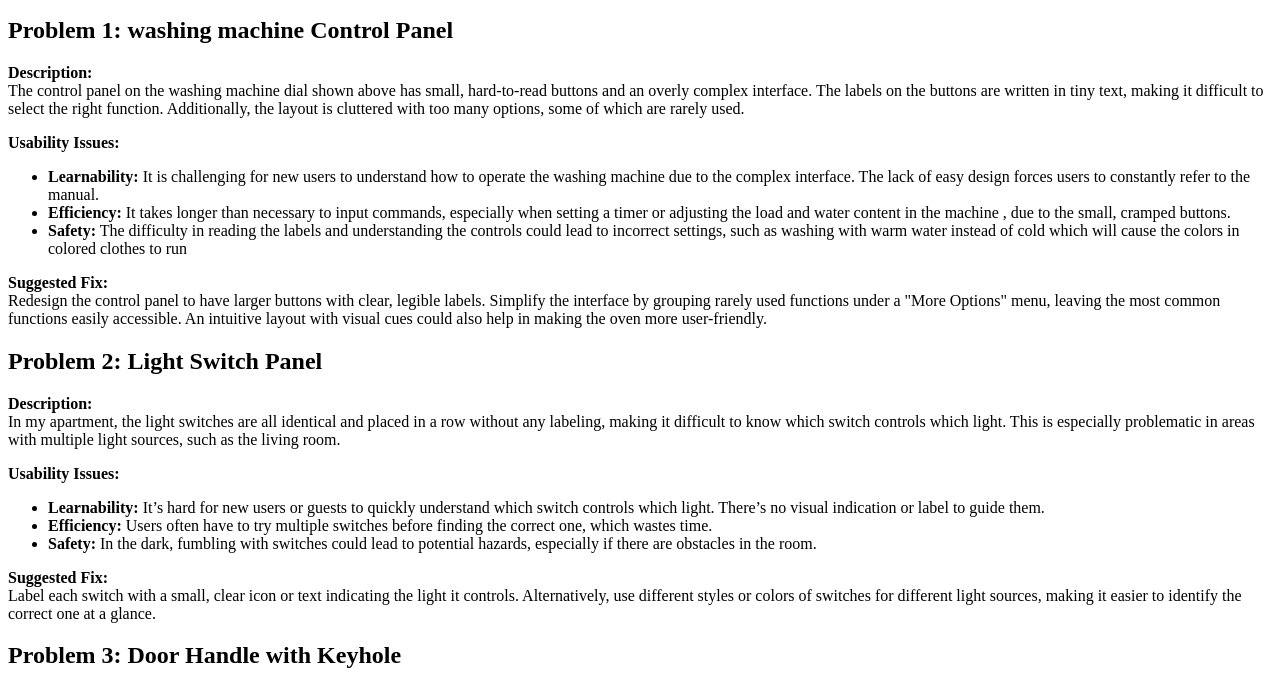
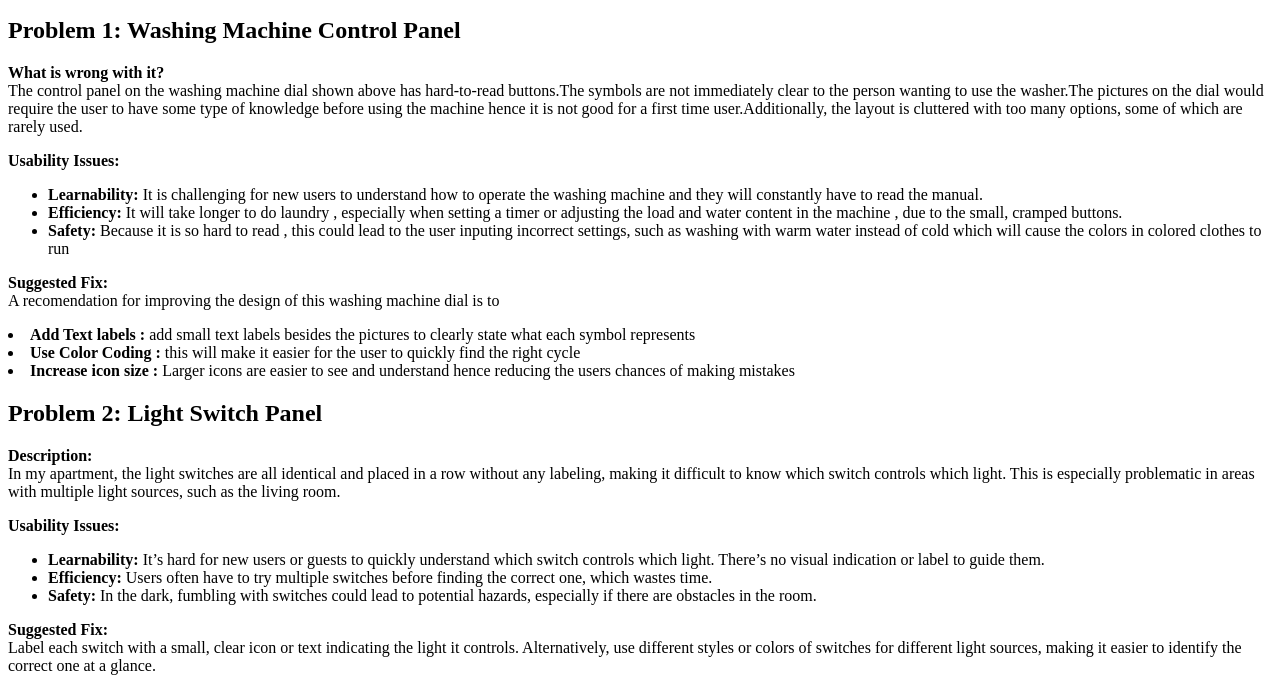
Before and after one commit to mmedinajr/Hw-1, a plain HTML site: page doet/index.html in a window 1280 px wide. Shown: the part 101-787 px from the top of the page. Drawn offline with Linux system fonts and the light colour scheme.

Commit message:
first serious comit

```diff
--- a/doet/index.html
+++ b/doet/index.html
@@ -17,20 +17,23 @@ Date:8/19/2024
     <div class="problem">
 		<img src="Dial.jpg" alt="Dial Image washer " width="200" height="200">
 
-        <h2>Problem 1: washing machine Control Panel</h2>
-        <p><strong>Description:</strong><br>
-        The control panel on the washing machine dial shown above has small, hard-to-read buttons and an overly complex interface. The labels on the buttons are written in tiny text, making it difficult to select the right function. Additionally, the layout is cluttered with too many options, some of which are rarely used.</p>
+        <h2>Problem 1: Washing Machine Control Panel</h2>
+        <p><strong> What is wrong with it? </strong><br>
+        The control panel on the washing machine dial shown above has hard-to-read buttons.The symbols are not immediately clear to the person wanting to use the washer.The pictures on the dial would require the user to have some type of knowledge before using the machine hence it is not good for a first time user.Additionally, the layout is cluttered with too many options, some of which are rarely used.</p>
 
         <p><strong>Usability Issues:</strong><br>
         <ul>
-            <li><strong>Learnability:</strong> It is challenging for new users to understand how to operate the washing machine due to the complex interface. The lack of easy design forces users to constantly refer to the manual.</li>
-            <li><strong>Efficiency:</strong> It takes longer than necessary to input commands, especially when setting a timer or adjusting the load and water content in the machine , due to the small, cramped buttons.</li>
-            <li><strong>Safety:</strong> The difficulty in reading the labels and understanding the controls could lead to incorrect settings, such as washing with warm water instead of cold which will cause the colors in colored clothes to run </li>
+            <li><strong>Learnability:</strong> It is challenging for new users to understand how to operate the washing machine and they will constantly have to read the manual. </li>
+            <li><strong>Efficiency:</strong> It  will take longer to do laundry , especially when setting a timer or adjusting the load and water content in the machine , due to the small, cramped buttons.</li>
+            <li><strong>Safety:</strong>  Because it is so hard to read , this could lead to the user inputing  incorrect settings, such as washing with warm water instead of cold which will cause the colors in colored clothes to run </li>
         </ul>
         </p>
 
         <p><strong>Suggested Fix:</strong><br>
-        Redesign the control panel to have larger buttons with clear, legible labels. Simplify the interface by grouping rarely used functions under a "More Options" menu, leaving the most common functions easily accessible. An intuitive layout with visual cues could also help in making the oven more user-friendly.</p>
+       A recomendation for improving the design of this washing machine dial is to
+       <li><strong>Add Text labels :</strong> add small text labels besides the pictures to clearly state what each symbol represents </li>
+       <li><strong>Use Color Coding :</strong> this will make it easier for the user to quickly find the right cycle </li>
+       <li><strong>Increase icon size :</strong> Larger icons are easier to see and understand hence reducing the users chances of making mistakes </p>
     </div>
 
     <div class="problem">
```
